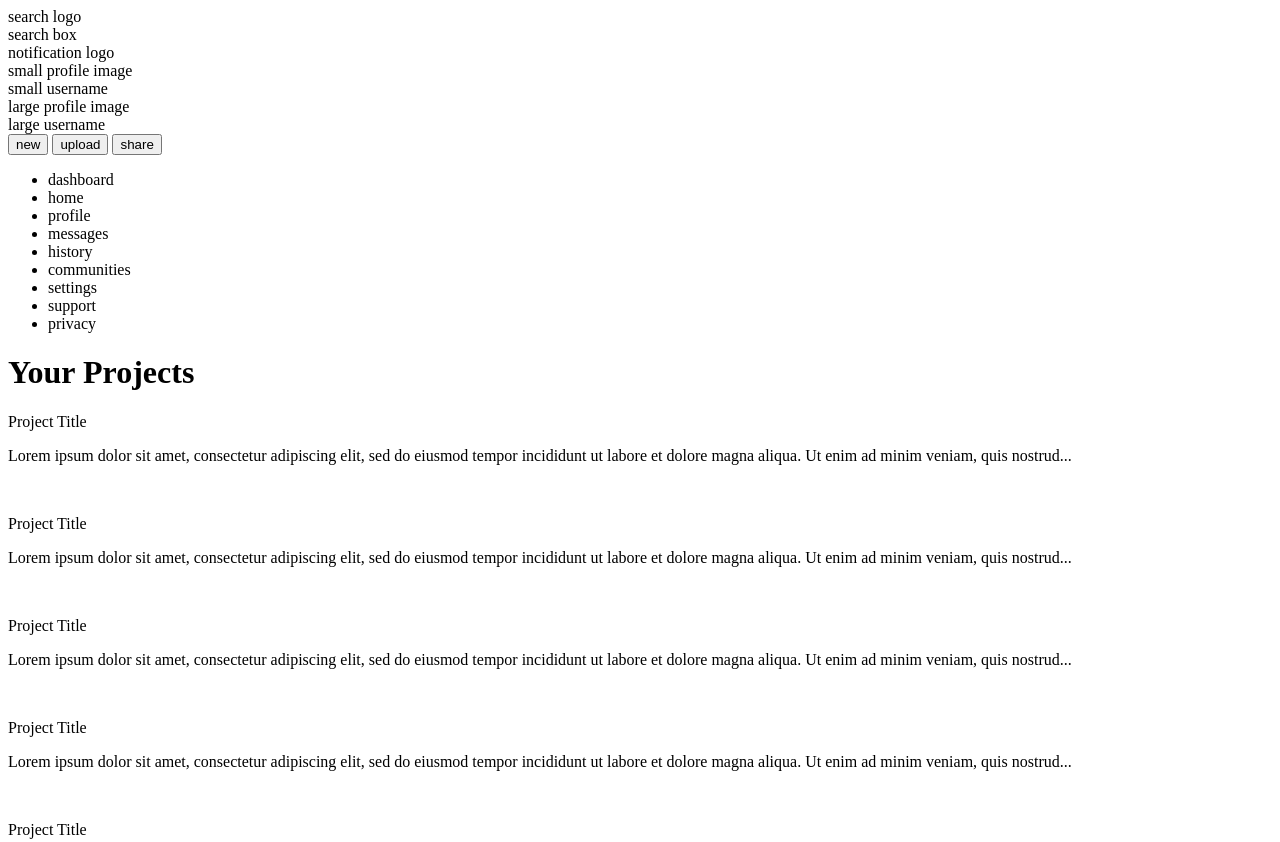
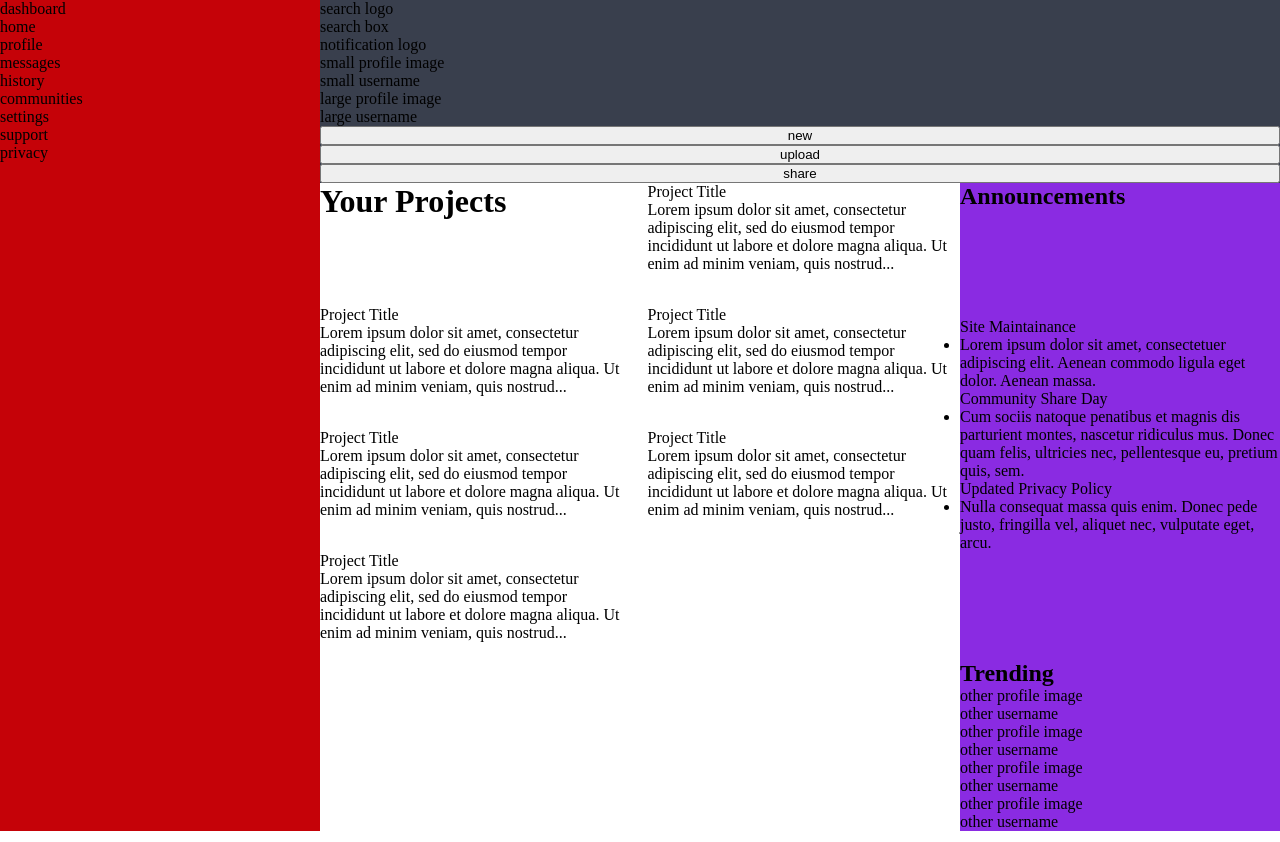
Before and after one commit to ghxusr/admin-dashboard, a plain HTML site: page index.html in a window 1280 px wide. Shown: the top 842 px of the page. Drawn offline with Linux system fonts and the light colour scheme.

Commit message:
Add basic grid layout css for the page

```diff
--- a/styles.css
+++ b/styles.css
@@ -0,0 +1,41 @@
+* {
+    margin: 0;
+    padding: 0;
+  }
+
+  .header {
+    background-color: #393f4d;
+    grid-column: 2 / 4;
+    display: grid;
+  }
+
+  .sidebar {
+    background-color: #C50208;
+    grid-row: 1 / 4;
+    display: grid;
+    gap: 15px;
+  }
+
+  .container {
+    display: grid;
+    grid-template-columns: 1fr 2fr 1fr;
+  }
+
+  .projects {
+    display: grid;
+    grid-template-columns: repeat(auto-fit, minmax(250px, 1fr));
+    grid-column: 2 / 3;
+    gap: 15px;
+  }
+
+  .announcements {
+    grid-column: 3 / 4;
+    display: grid;
+    background-color: blueviolet;
+  }
+
+  .trending {
+    grid-column: 3 / 4;
+    display: grid;
+    background-color: blueviolet;
+  }
```
Also changed, not shown: index.html (+1 -0 lines).
